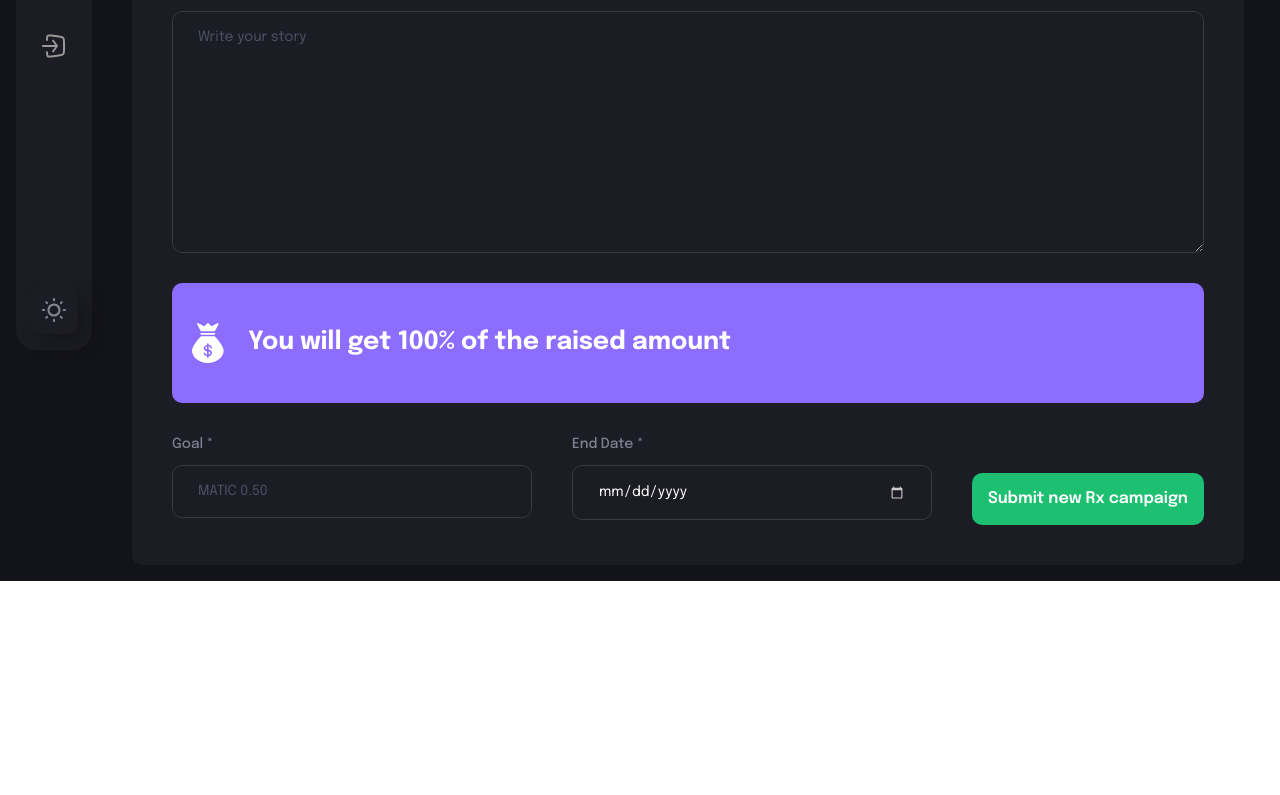
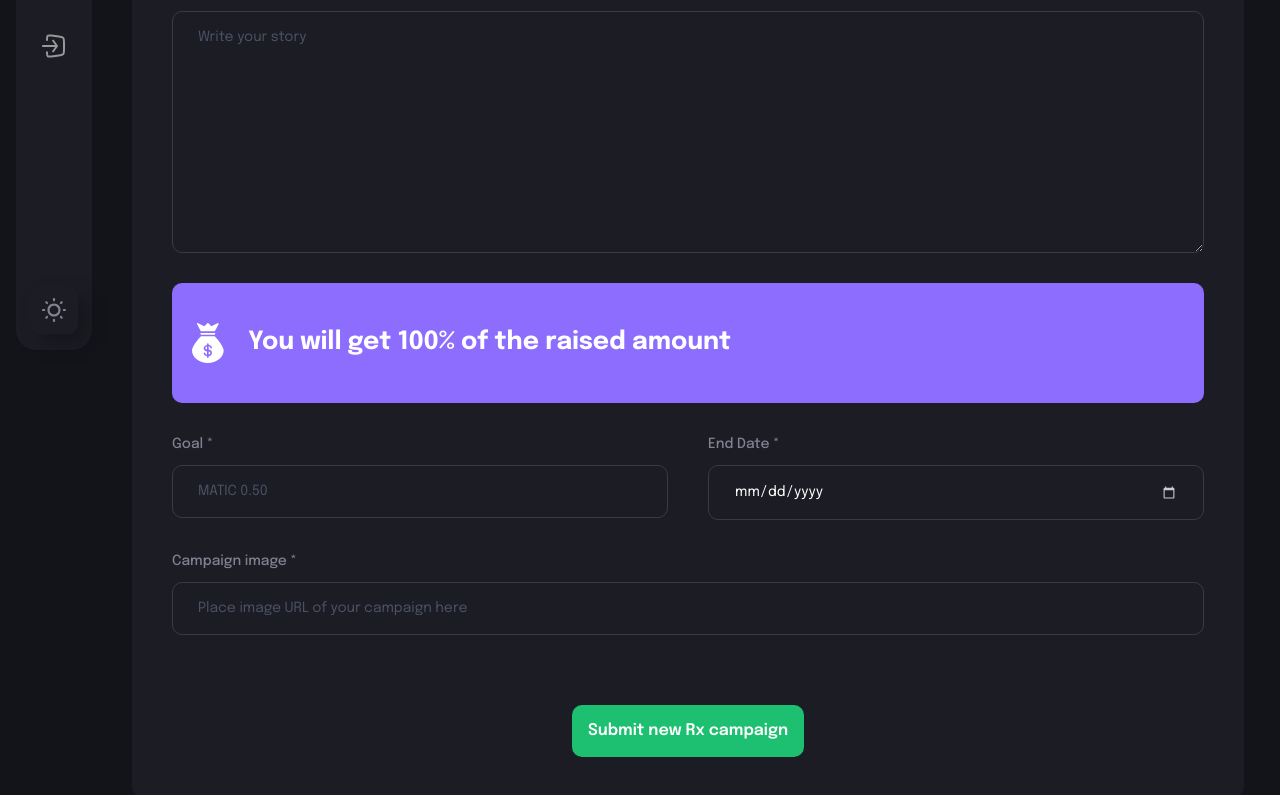
Before and after one commit to Hostnomics/Kickstarter-Web3-Clone-from-JavaScript-Mastery, a React (Vite) app in the folder client/: page /create-campaign in a window 1280 px wide. Shown: the part 414-1209 px from the top of the page. Before the commit the page ends 995 px from the top, so only its background shows below. Built offline with nearby package versions, Linux system fonts and the light colour scheme; what @thirdweb-dev/react would draw is missing.

Commit message:
Completed the form in CreateCampaign component. Confirmed the handleSubmit function prevents default page reload and passes our form field inputs to the console for now

```diff
--- /dev/null
+++ b/client/src/context/index.js
@@ -0,0 +1 @@
+// created at (1:54:05):
--- a/client/src/pages/CreateCampaign.jsx
+++ b/client/src/pages/CreateCampaign.jsx
@@ -41,9 +41,11 @@ const CreateCampaign = () => {
   }
 
 // (1:35:28) - create custom handleSubmit (regular) function for our form below,
-  const handleSubmit = () => {
-    // (1:XX:XX) - completed handleSubmit logic:
+  const handleSubmit = (e) => {
+    // (1:51:10) - prevent default page reload (don't want page to reload with react)
+    e.preventDefault();
 
+    console.log(form); //check  console that all the fields are present (1:52:50)
   }
 
   return (
@@ -116,6 +118,19 @@ const CreateCampaign = () => {
                       // handleChange={() => {}}
                       handleChange={(e) => handleFormFieldChange('deadline', e)}
                     />
+              </div>
+
+
+                    <FormField
+                      labelName="Campaign image *"
+                      placeholder="Place image URL of your campaign here"
+                      inputType="url"
+                      value={form.image}
+                      // handleChange={() => {}}
+                      handleChange={(e) => handleFormFieldChange('image', e)}
+                    />
+
+{/* https://www.reuters.com/legal/dominions-defamation-case-against-fox-poised-trial-after-delay-2023-04-18/ */}
 
           {/* (1:47:28) - Add a Submit Button with our existing CustomButton component */}
                   <div className="flex justify-center items-center mt-[40px]">
@@ -126,7 +141,7 @@ const CreateCampaign = () => {
                       />
                   </div>
 
-              </div>
+
           </form>
     </div>
   )
```
Also changed, not shown: 2 other files (tests, documents, lock files or other folders).
